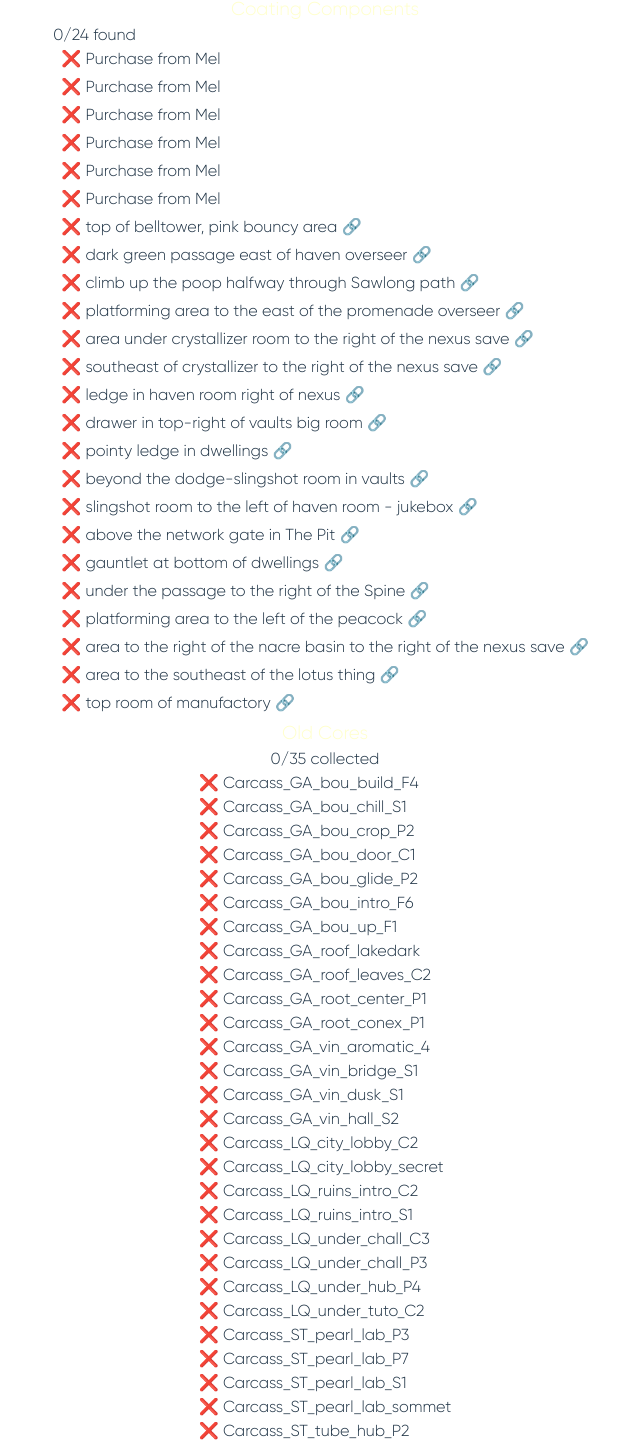
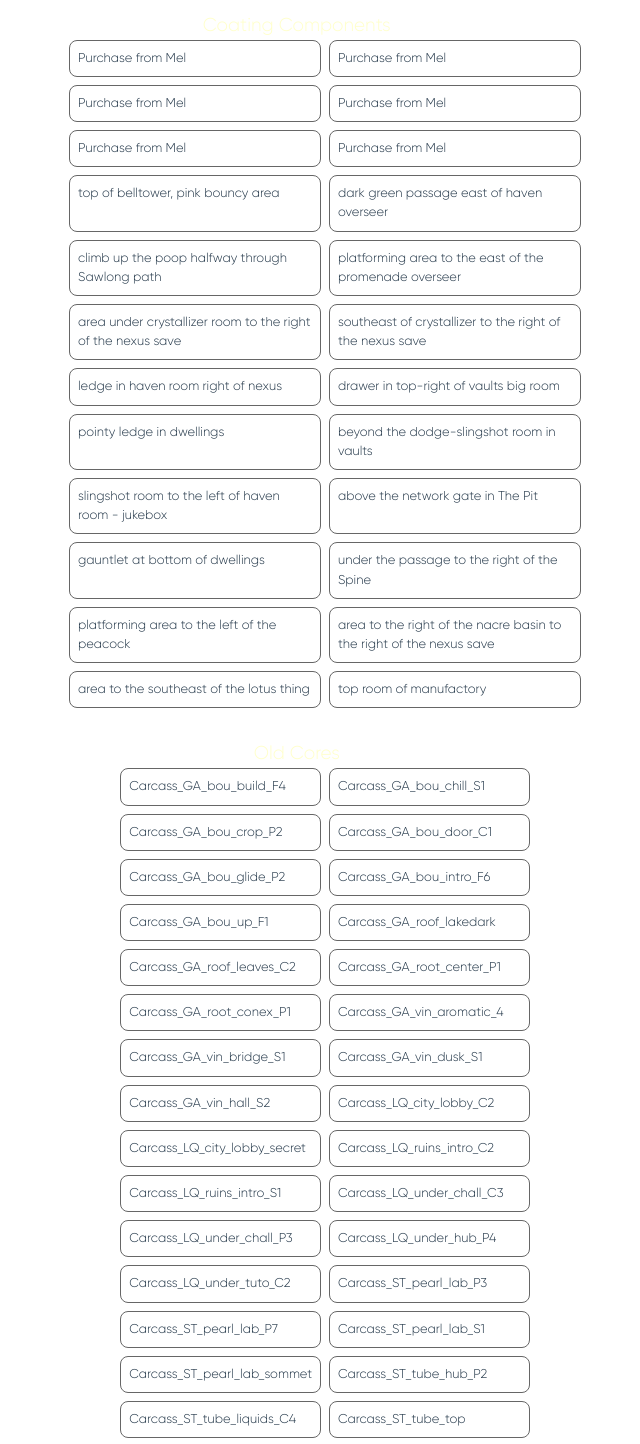
Before and after one commit to The-Black-Lodge/mio-save-analyzer, a React (Vite) app: page / in a window 1280 px wide. Shown: the part 1349-2793 px from the top of the page, without its empty margins (315-955 px from the left). Built offline with nearby package versions, Linux system fonts and the light colour scheme; the HTML template or start-up script is replaced by a standard one.

Commit message:
update styling for candles, carcasses, fragments

```diff
--- a/src/components/Candles.jsx
+++ b/src/components/Candles.jsx
@@ -7,6 +7,7 @@ const CandleCard = ({ label, acquired, url }) => {
   return (
     <div
       style={{
+        position: "relative",
         border: acquired ? "1px solid #ffc" : "1px solid #666",
         padding: "0.5rem",
         borderRadius: "0.5rem",
@@ -19,8 +20,16 @@ const CandleCard = ({ label, acquired, url }) => {
           href={url}
           target="_blank"
           rel="noopener noreferrer"
+          style={{
+            position: "absolute",
+            bottom: "0.25rem",
+            right: "0.25rem",
+            color: "#ffc",
+            fontSize: "0.8rem",
+          }}
+          aria-label="View location"
         >
-          🔗
+          <i className="fa-solid fa-link" />
         </a>
       ) : null}
     </div>
--- a/src/components/Carcasses.jsx
+++ b/src/components/Carcasses.jsx
@@ -1,27 +1,77 @@
 import useSaveProvider from "../hooks/useSaveProvider"
+
+const CarcassCard = ({ label, acquired, url }) => {
+  return (
+    <div
+      style={{
+        position: "relative",
+        border: acquired ? "1px solid #ffc" : "1px solid #666",
+        padding: "0.5rem",
+        borderRadius: "0.5rem",
+        textAlign: "center",
+      }}
+    >
+      <p style={{ textAlign: "left", fontSize: "0.8rem" }}>{label}</p>
+      {url ? (
+        <a
+          href={url}
+          target="_blank"
+          rel="noopener noreferrer"
+          style={{
+            position: "absolute",
+            bottom: "0.25rem",
+            right: "0.25rem",
+            color: "#ffc",
+            fontSize: "0.8rem",
+          }}
+          aria-label="View location"
+        >
+          <i className="fa-solid fa-link" />
+        </a>
+      ) : null}
+    </div>
+  )
+}
 
 const Carcasses = () => {
   const { playerStats, collectibles } = useSaveProvider()
-  const allCarcasses = collectibles?.CARCASS ?? []
+  const carcassIds = collectibles?.CARCASS ?? []
+  const carcassDetails = collectibles?.carcass ?? {}
   const acquiredCarcasses = playerStats?.carcasses ?? []
 
-  const count = acquiredCarcasses.length
-  const total = allCarcasses.length
-
   return (
-    <>
-      <h3>Old Cores</h3>
-      <p>
-        {count}/{total} collected
-      </p>
-      <ul>
-        {allCarcasses.map((id) => (
-          <li key={id}>
-            {acquiredCarcasses.includes(id) ? "✅" : "❌"} {id}
-          </li>
-        ))}
-      </ul>
-    </>
+    <div style={{ padding: "1rem" }}>
+      <h3>
+        Old Cores{" "}
+        <span style={{ color: "white" }}>
+          ({acquiredCarcasses.length}/{carcassIds.length})
+        </span>
+      </h3>
+      <div
+        style={{
+          display: "grid",
+          gridTemplateColumns: "1fr 1fr",
+          gap: "0.5rem",
+          maxWidth: "32rem",
+          margin: "0 auto",
+        }}
+      >
+        {carcassIds.map((id) => {
+          const info = carcassDetails[id] ?? {}
+          const description = info.description ?? id
+          const url = info.url ?? ""
+          const acquired = acquiredCarcasses.includes(id)
+          return (
+            <CarcassCard
+              key={id}
+              label={description}
+              acquired={acquired}
+              url={url}
+            />
+          )
+        })}
+      </div>
+    </div>
   )
 }
 
--- a/src/components/ShieldFragments.jsx
+++ b/src/components/ShieldFragments.jsx
@@ -1,47 +1,81 @@
 import useSaveProvider from "../hooks/useSaveProvider"
 
 const SHIELD_FRAGMENTS_MAX = 24
+const SHIELD_FRAGMENT_INDICES = Array.from(
+  { length: SHIELD_FRAGMENTS_MAX },
+  (_, i) => i,
+)
+
+const ShieldFragmentCard = ({ label, acquired, url }) => {
+  return (
+    <div
+      style={{
+        position: "relative",
+        border: acquired ? "1px solid #ffc" : "1px solid #666",
+        padding: "0.5rem",
+        borderRadius: "0.5rem",
+        textAlign: "center",
+      }}
+    >
+      <p style={{ textAlign: "left", fontSize: "0.8rem" }}>{label}</p>
+      {url ? (
+        <a
+          href={url}
+          target="_blank"
+          rel="noopener noreferrer"
+          style={{
+            position: "absolute",
+            bottom: "0.25rem",
+            right: "0.25rem",
+            color: "#ffc",
+            fontSize: "0.8rem",
+          }}
+          aria-label="View location"
+        >
+          <i className="fa-solid fa-link" />
+        </a>
+      ) : null}
+    </div>
+  )
+}
 
 const ShieldFragments = () => {
   const { playerStats, collectibles } = useSaveProvider()
-  const shieldFragmentsCount = playerStats?.shieldFragmentsCount ?? 0
   const shieldFragmentsAcquired = playerStats?.shieldFragmentsAcquired ?? []
   const shieldFragments = collectibles?.shield_fragments ?? {}
 
   return (
-    <div>
-      <h3>Coating Components</h3>
-      <p>
-        {shieldFragmentsCount}/{SHIELD_FRAGMENTS_MAX} found
-      </p>
-      <ul>
-        {Array.from({ length: 24 }, (_, i) => {
+    <div style={{ padding: "1rem" }}>
+      <h3>
+        Coating Components{" "}
+        <span style={{ color: "white" }}>
+          ({shieldFragmentsAcquired.length}/{SHIELD_FRAGMENTS_MAX})
+        </span>
+      </h3>
+      <div
+        style={{
+          display: "grid",
+          gridTemplateColumns: "1fr 1fr",
+          gap: "0.5rem",
+          maxWidth: "32rem",
+          margin: "0 auto",
+        }}
+      >
+        {SHIELD_FRAGMENT_INDICES.map((i) => {
           const info = shieldFragments[String(i)] ?? {}
-          const description = info.description ?? ""
+          const description = info.description ?? `Fragment ${i}`
           const url = info.url ?? ""
           const acquired = shieldFragmentsAcquired.includes(i)
           return (
-            <li
+            <ShieldFragmentCard
               key={i}
-              style={{ marginBottom: "0.25rem" }}
-            >
-              {acquired ? "✅" : "❌"} {description}
-              {url ? (
-                <>
-                  {" "}
-                  <a
-                    href={url}
-                    target="_blank"
-                    rel="noopener noreferrer"
-                  >
-                    🔗
-                  </a>
-                </>
-              ) : null}
-            </li>
+              label={description}
+              acquired={acquired}
+              url={url}
+            />
           )
         })}
-      </ul>
+      </div>
     </div>
   )
 }
--- a/src/data/collectibles.json
+++ b/src/data/collectibles.json
@@ -36,6 +36,43 @@
     "Carcass_security_glide_P3",
     "Carcass_trois_mouches"
   ],
+  "carcass": {
+    "Carcass_GA_bou_build_F4": { "description": "Carcass_GA_bou_build_F4", "url": "" },
+    "Carcass_GA_bou_chill_S1": { "description": "Carcass_GA_bou_chill_S1", "url": "" },
+    "Carcass_GA_bou_crop_P2": { "description": "Carcass_GA_bou_crop_P2", "url": "" },
+    "Carcass_GA_bou_door_C1": { "description": "Carcass_GA_bou_door_C1", "url": "" },
+    "Carcass_GA_bou_glide_P2": { "description": "Carcass_GA_bou_glide_P2", "url": "" },
+    "Carcass_GA_bou_intro_F6": { "description": "Carcass_GA_bou_intro_F6", "url": "" },
+    "Carcass_GA_bou_up_F1": { "description": "Carcass_GA_bou_up_F1", "url": "" },
+    "Carcass_GA_roof_lakedark": { "description": "Carcass_GA_roof_lakedark", "url": "" },
+    "Carcass_GA_roof_leaves_C2": { "description": "Carcass_GA_roof_leaves_C2", "url": "" },
+    "Carcass_GA_root_center_P1": { "description": "Carcass_GA_root_center_P1", "url": "" },
+    "Carcass_GA_root_conex_P1": { "description": "Carcass_GA_root_conex_P1", "url": "" },
+    "Carcass_GA_vin_aromatic_4": { "description": "Carcass_GA_vin_aromatic_4", "url": "" },
+    "Carcass_GA_vin_bridge_S1": { "description": "Carcass_GA_vin_bridge_S1", "url": "" },
+    "Carcass_GA_vin_dusk_S1": { "description": "Carcass_GA_vin_dusk_S1", "url": "" },
+    "Carcass_GA_vin_hall_S2": { "description": "Carcass_GA_vin_hall_S2", "url": "" },
+    "Carcass_LQ_city_lobby_C2": { "description": "Carcass_LQ_city_lobby_C2", "url": "" },
+    "Carcass_LQ_city_lobby_secret": { "description": "Carcass_LQ_city_lobby_secret", "url": "" },
+    "Carcass_LQ_ruins_intro_C2": { "description": "Carcass_LQ_ruins_intro_C2", "url": "" },
+    "Carcass_LQ_ruins_intro_S1": { "description": "Carcass_LQ_ruins_intro_S1", "url": "" },
+    "Carcass_LQ_under_chall_C3": { "description": "Carcass_LQ_under_chall_C3", "url": "" },
+    "Carcass_LQ_under_chall_P3": { "description": "Carcass_LQ_under_chall_P3", "url": "" },
+    "Carcass_LQ_under_hub_P4": { "description": "Carcass_LQ_under_hub_P4", "url": "" },
+    "Carcass_LQ_under_tuto_C2": { "description": "Carcass_LQ_under_tuto_C2", "url": "" },
+    "Carcass_ST_pearl_lab_P3": { "description": "Carcass_ST_pearl_lab_P3", "url": "" },
+    "Carcass_ST_pearl_lab_P7": { "description": "Carcass_ST_pearl_lab_P7", "url": "" },
+    "Carcass_ST_pearl_lab_S1": { "description": "Carcass_ST_pearl_lab_S1", "url": "" },
+    "Carcass_ST_pearl_lab_sommet": { "description": "Carcass_ST_pearl_lab_sommet", "url": "" },
+    "Carcass_ST_tube_hub_P2": { "description": "Carcass_ST_tube_hub_P2", "url": "" },
+    "Carcass_ST_tube_liquids_C4": { "description": "Carcass_ST_tube_liquids_C4", "url": "" },
+    "Carcass_ST_tube_top": { "description": "Carcass_ST_tube_top", "url": "" },
+    "Carcass_TW_common_right": { "description": "Carcass_TW_common_right", "url": "" },
+    "Carcass_TW_mid_data_S1": { "description": "Carcass_TW_mid_data_S1", "url": "" },
+    "Carcass_security_glide_P1": { "description": "Carcass_security_glide_P1", "url": "" },
+    "Carcass_security_glide_P3": { "description": "Carcass_security_glide_P3", "url": "" },
+    "Carcass_trois_mouches": { "description": "Carcass_trois_mouches", "url": "" }
+  },
   "bosses": [
     "BAMBY",
     "BLACKSMITH",
```
